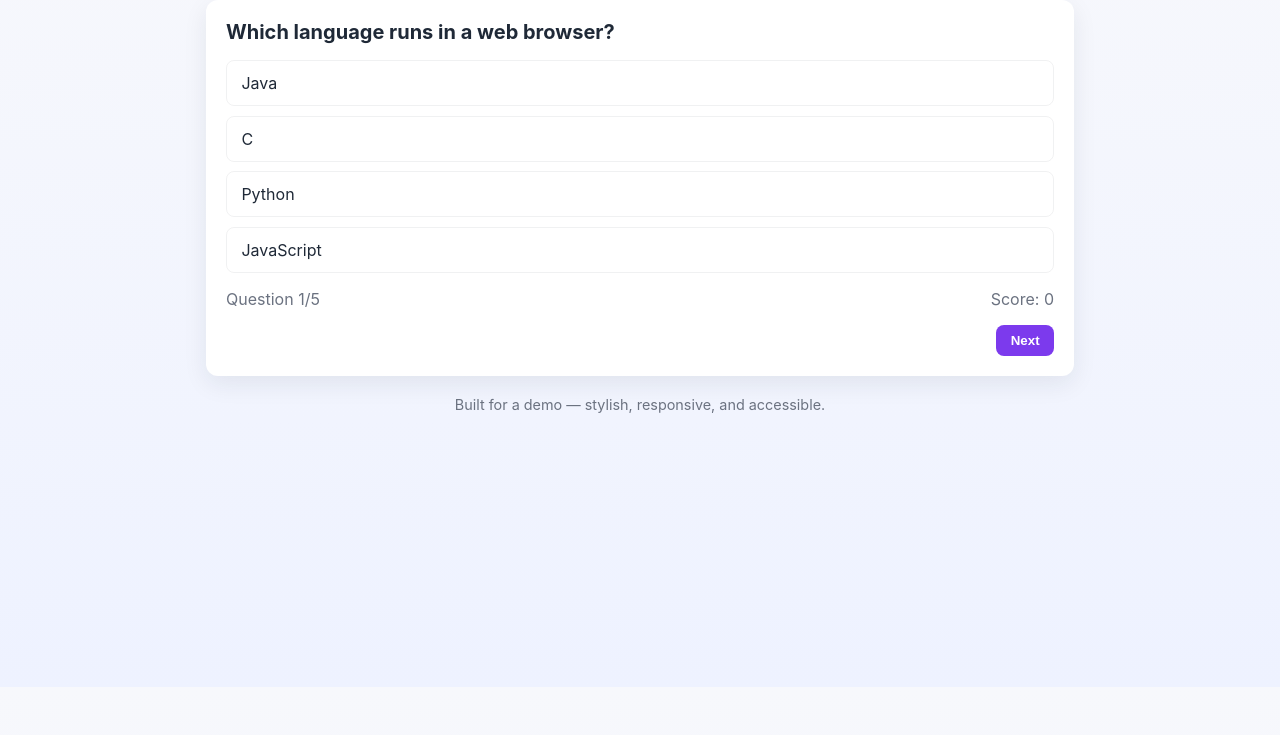
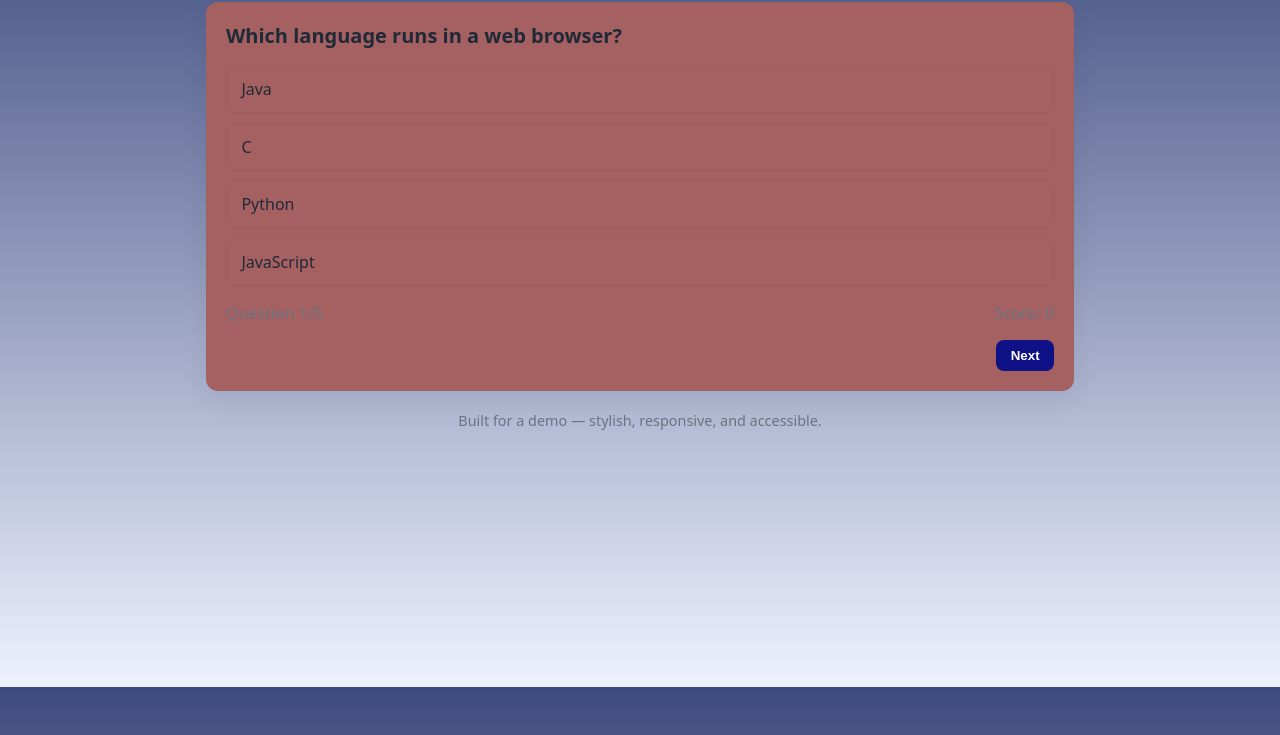
Before and after one commit to kushanb/infoschol-jan26-git-example, a plain HTML site: page frontend/index.html in a window 1280 px wide. Shown: the part 113-848 px from the top of the page. Drawn offline with Linux system fonts and the light colour scheme.

Commit message:
Changed the theme

```diff
--- a/frontend/css/style.css
+++ b/frontend/css/style.css
@@ -1,19 +1,19 @@
 /* Main layout and component styles */
 :root{
-  --bg: #f7f8fc;
-  --card: #ffffff;
+  --bg: #3d4a7e;
+  --card: #a56161;
   --text: #1f2937;
   --muted: #6b7280;
-  --accent: #7c3aed; /* purple */
+  --accent: #0f1186; /* purple */
   --accent-2: #06b6d4; /* teal */
   --success: #10b981;
-  --danger: #ef4444;
+  --danger: #fc1d1d;
 }
 
 *{box-sizing:border-box}
 html,body{height:100%}
 body{
-  margin:0;font-family:Inter, ui-sans-serif, system-ui, -apple-system, 'Segoe UI', Roboto, 'Helvetica Neue', Arial;
+  margin:0;font-family:Circular, ui-sans-serif, system-ui, -apple-system, 'Segoe UI', Roboto, 'Helvetica Neue', Arial, sans-sereif;
   background:linear-gradient(180deg,var(--bg),#eef2ff);
   color:var(--text);
   -webkit-font-smoothing:antialiased;
--- a/frontend/css/theme.css
+++ b/frontend/css/theme.css
@@ -1,20 +1,20 @@
 /* Theme overrides. This file manages light/dark themes. The page toggles a data-theme attribute on <html> to switch. */
 html[data-theme='dark']{
-  --bg: #0f1724;
-  --card: #0b1220;
-  --text: #e6eef8;
+  --bg: #243653;
+  --card: #102755;
+  --text: #ffffff;
   --muted: #94a3b8;
-  --accent: #7c3aed;
+  --accent: #4c268d;
   --accent-2: #06b6d4;
-  --success: #10b981;
-  --danger: #f97316;
+  --success: #2dbb8c;
+  --danger: #c42424;
 }
 
 html[data-theme='sepia']{
   --bg: #faf0e6;
   --card: #fffaf6;
-  --text: #3b2f2f;
-  --muted: #6b584e;
+  --text: #725050;
+  --muted: #63564e;
   --accent: #b4690e;
   --accent-2: #6b21a8;
 }
```
